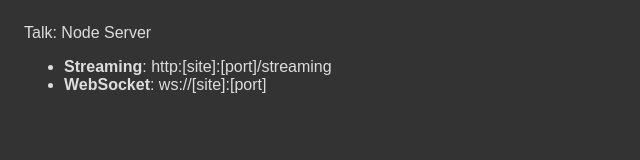
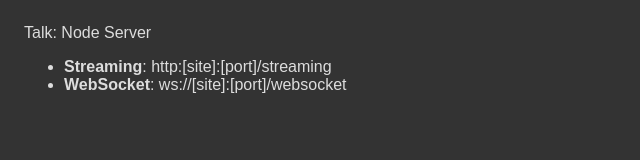
Before and after one commit to bob-fornal/talk--node-server, a website: page root/index.html in a window 1280 px wide. Shown: the full height of the page, 0-640 px from the left. Drawn offline with Linux system fonts and the light colour scheme.

Commit message:
Adjustments

```diff
--- a/root/index.html
+++ b/root/index.html
@@ -16,7 +16,7 @@
     <div>Talk: Node Server</div>
     <ul>
       <li><span class="bold">Streaming</span>: <span>http:[site]:[port]/streaming</span></li>
-      <li><span class="bold">WebSocket</span>: <span>ws://[site]:[port]</span></li>
+      <li><span class="bold">WebSocket</span>: <span>ws://[site]:[port]/websocket</span></li>
     </ul>
   </body>
 </html>
--- a/websocket/index.js
+++ b/websocket/index.js
@@ -3,9 +3,9 @@ import { WebSocketServer, WebSocket } from 'ws';
 let wss;
 let _projects;
 
-export default function init(httpServer, projects) {
+export default function init(server, projects) {
   wss = new WebSocketServer({
-    port: 8080,
+    server,
     path: '/websocket'
   });
   _projects = projects;
```
